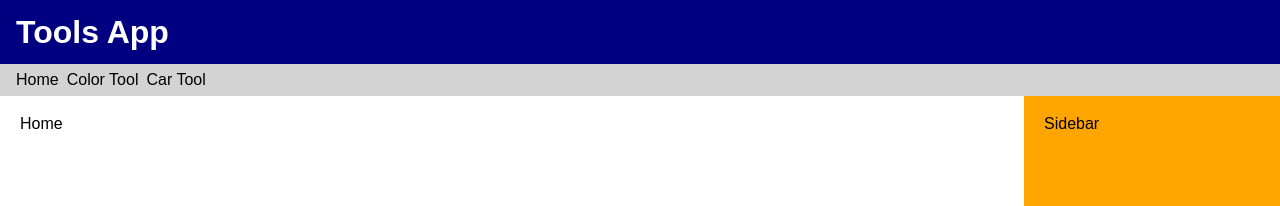
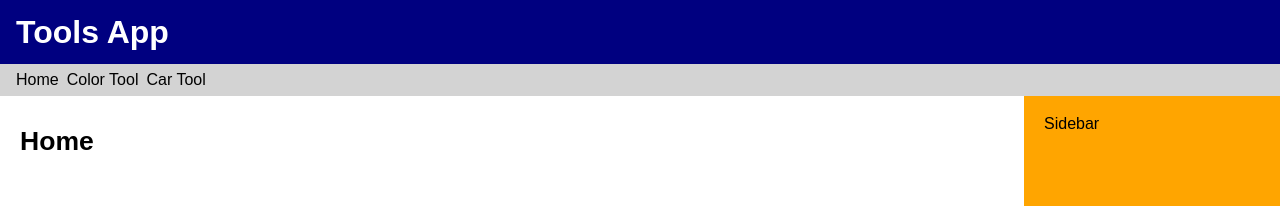
Before and after one commit to t4d-classes/06202022_bootcamp, a JavaScript app in the folder demo-app/: page / in a window 1280 px wide. Shown: the top 206 px of the page. Built offline with nearby package versions, Linux system fonts and the light colour scheme.

Commit message:
add some styling

```diff
--- a/demo-app/public/site.css
+++ b/demo-app/public/site.css
@@ -1,3 +1,28 @@
 body {
   font-family: Arial, Helvetica, sans-serif;
 }
+
+h1, h2, h3 {
+  font-weight: bold;
+  margin: 0.75rem 0;
+}
+
+h1 {
+  font-size:2rem;
+}
+
+h2 {
+  font-size:1.66rem;
+}
+
+h3 {
+  font-size:1.33rem;
+}
+
+td, th {
+  padding: 0.5rem;
+}
+
+th {
+  font-weight: bold;
+}
```
